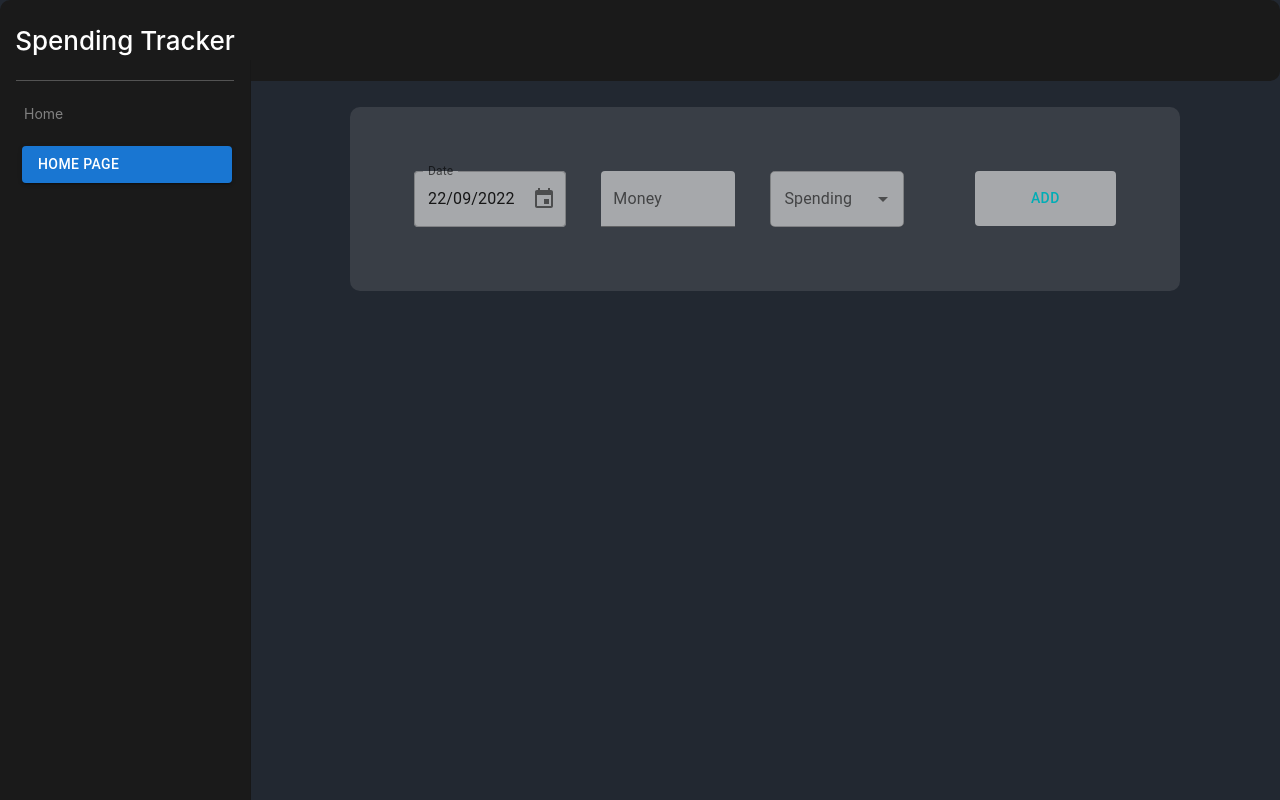
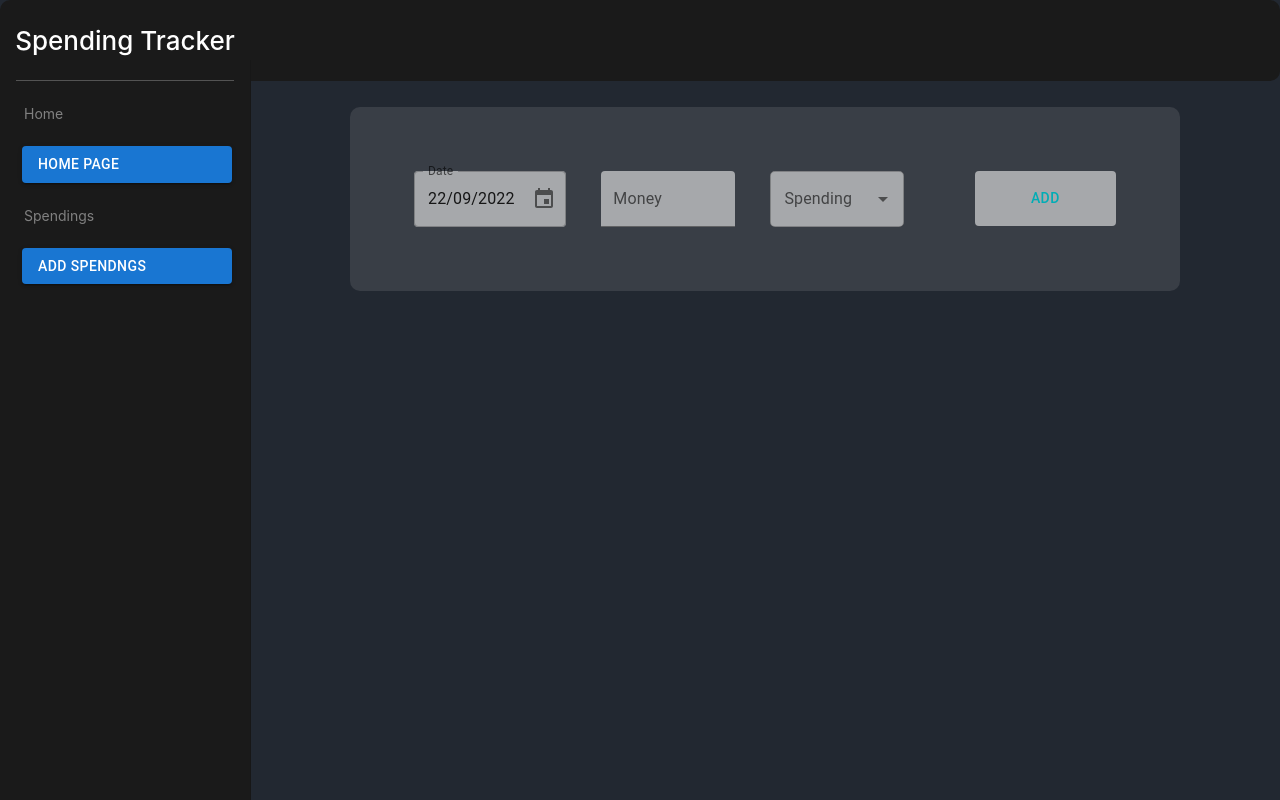
Before and after one commit to Slaykha/Money-Tracker, a React (Create React App) app: page /add in a window 1280 px wide. Built offline with nearby package versions, Linux system fonts and the light colour scheme.

Commit message:
update left drawer useState structure.

```diff
--- a/src/components/sideMenu/Item.js
+++ b/src/components/sideMenu/Item.js
@@ -11,7 +11,8 @@ export const Item = (props) => {
     const classes = useStyles()
     const{
         itemText,
-        itemType
+        itemType,
+        itemLocation
     } = props
 
     return (
@@ -22,7 +23,7 @@ export const Item = (props) => {
                     variant="contained"
                     sx={{marginLeft: "22px", width:"210px", justifyContent:"normal", fontSize:"14px"}}
                     component={Link}
-                    to="/add"
+                    to={`/${itemLocation}`}
                 >
                     {itemText}
                 </Button>
--- a/src/components/sideMenu/ItemList.js
+++ b/src/components/sideMenu/ItemList.js
@@ -23,7 +23,7 @@ export const ItemList = (props) => {
                 {listTitle}
             </div>
             {listItems && listItems.map((listItem) => (
-                <Item itemText={listItem.itemText} itemType={listItem.itemType}/>
+                <Item itemText={listItem.itemText} itemType={listItem.itemType} itemLocation={listItem.itemLocation}/>
             ))}
         </div>
     )
--- a/src/components/sideMenu/LeftDrawer.js
+++ b/src/components/sideMenu/LeftDrawer.js
@@ -26,7 +26,8 @@ const useStyles = makeStyles({
 export const LeftDrawer = () => {
   const classes = useStyles()
 
-  const [listItems, setListItems] = useState([{itemText:"Home Page", itemType:"Button"}])
+  const [homeListItems, setHomeListItems] = useState([{itemText:"Home Page", itemType:"Button", itemLocation:""}])
+  const [speningsListItems, setSpendingsListItems] = useState([{itemText:"Add Spendngs", itemType:"Button", itemLocation:"add"}])
 
   return (
     <Drawer
@@ -36,7 +37,8 @@ export const LeftDrawer = () => {
       <div className={classes.lists}>
         <Divider classes={{root: classes.divider}} variant="middle"/>
 
-        <ItemList listTitle={"Home"} listItems={listItems}/>
+        <ItemList listTitle={"Home"} listItems={homeListItems}/>
+        <ItemList listTitle={"Spendings"} listItems={speningsListItems}/>
       </div>
     </Drawer>
   )
```
